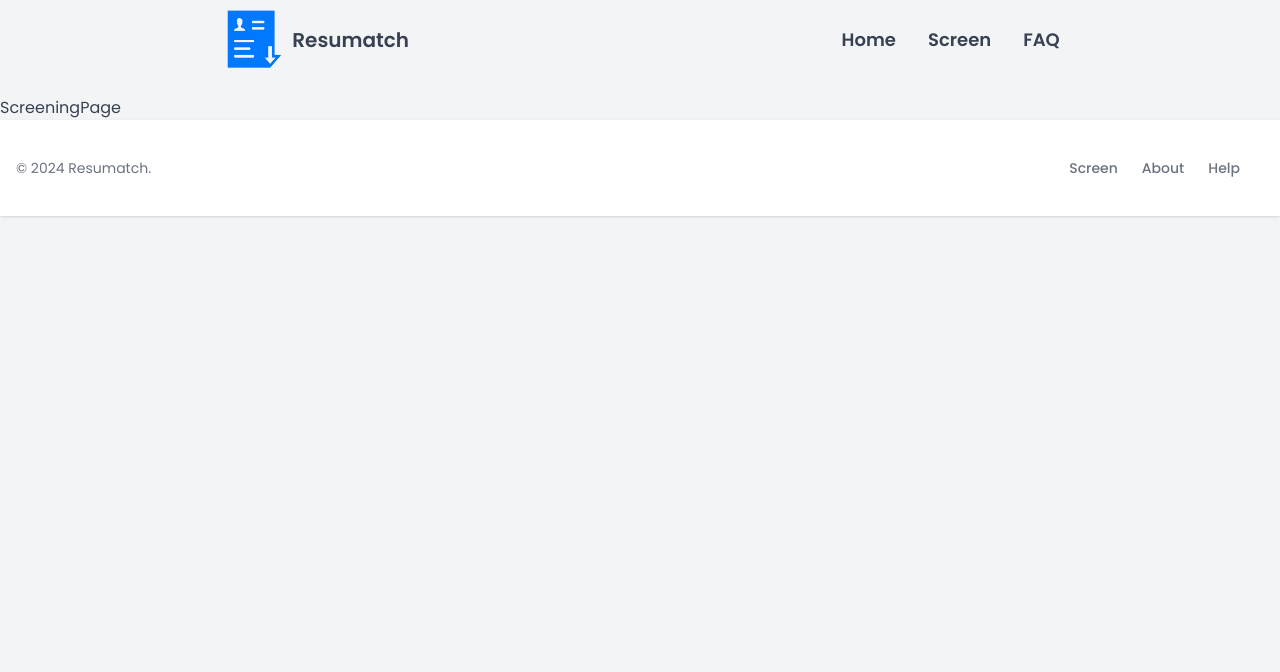
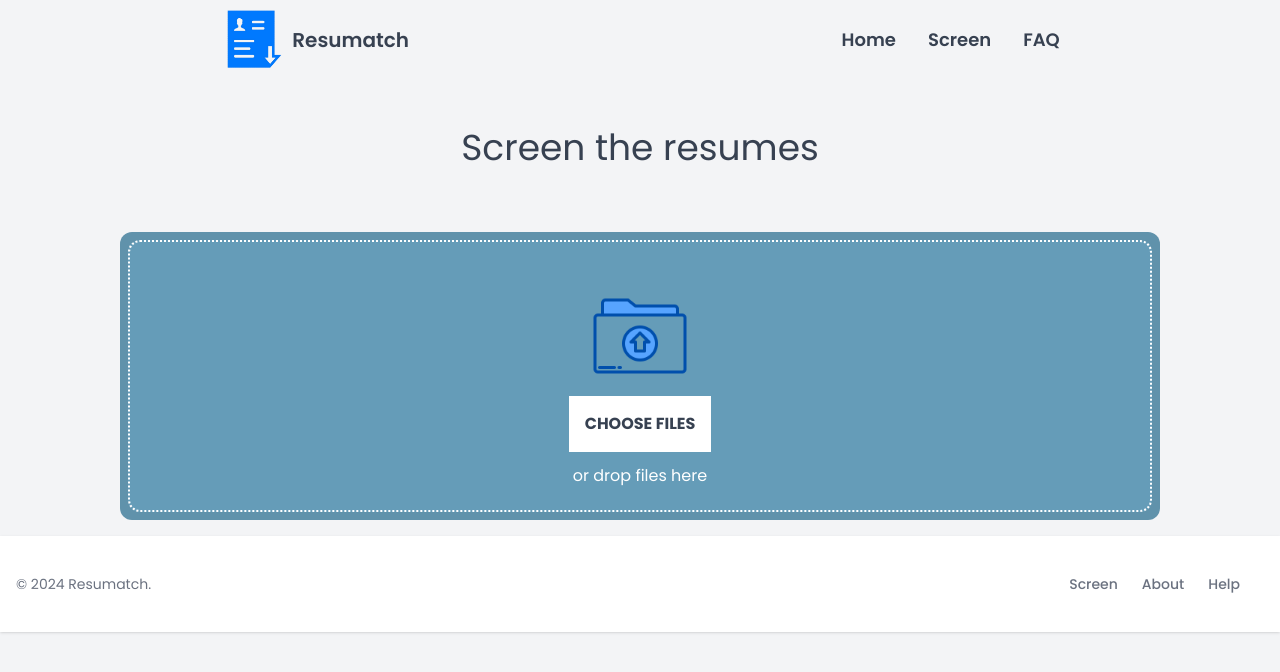
Before and after one commit to Subash-Lamichhane/Resume_screening, a React (Vite) app in the folder frontend/: page /screen in a window 1280 px wide. Shown: the top 672 px of the page. Built offline with nearby package versions, Linux system fonts and the light colour scheme.

Commit message:
Upload file interface

```diff
--- a/frontend/src/pages/ScreeningPage.jsx
+++ b/frontend/src/pages/ScreeningPage.jsx
@@ -1,11 +1,25 @@
-import React from 'react'
-import Navbar from '../components/Navbar/Navbar'
+import React from 'react';
+import Navbar from '../components/Navbar/Navbar';
+import FileIcon from '../images/fileIcon.png';
+
 function ScreeningPage() {
   return (
     <div>
-        <Navbar/>
-        ScreeningPage</div>
-  )
+      <Navbar />
+      <div className='screen-container p-4'>
+        <div className='p-4 flex justify-center text-4xl mb-12'>Screen the resumes</div>
+        <div className='bg-upload-outer h-72 flex items-center rounded-xl mx-auto w-10/12 p-2'>
+          <div className='bg-upload-inner h-full w-full border-2 border-dotted border-white rounded-xl flex items-center justify-center'>
+            <div className='flex flex-col items-center space-y-3 pt-6'>
+              <img src={FileIcon} alt="fileicon" className='w-24' />
+              <button className='p-4 rounded-none bg-white font-bold uppercase'>Choose Files</button>
+              <div className='text-white'>or drop files here</div>
+            </div>
+          </div>
+        </div>
+      </div>
+    </div>
+  );
 }
 
-export default ScreeningPage
+export default ScreeningPage;
--- a/frontend/tailwind.config.js
+++ b/frontend/tailwind.config.js
@@ -5,7 +5,15 @@ export default {
     "./src/**/*.{js,ts,jsx,tsx}",
   ],
   theme: {
-    extend: {}
+    extend: {
+      colors: {
+        'upload-inner' : '#659cb8',
+        'upload-outer' : '#6092ab',
+
+      }
+    },
+
+
   },
   plugins: [],
 }
```
Also changed, not shown: frontend/src/images/download.png (deleted), frontend/src/images/fileIcon.png (added).
